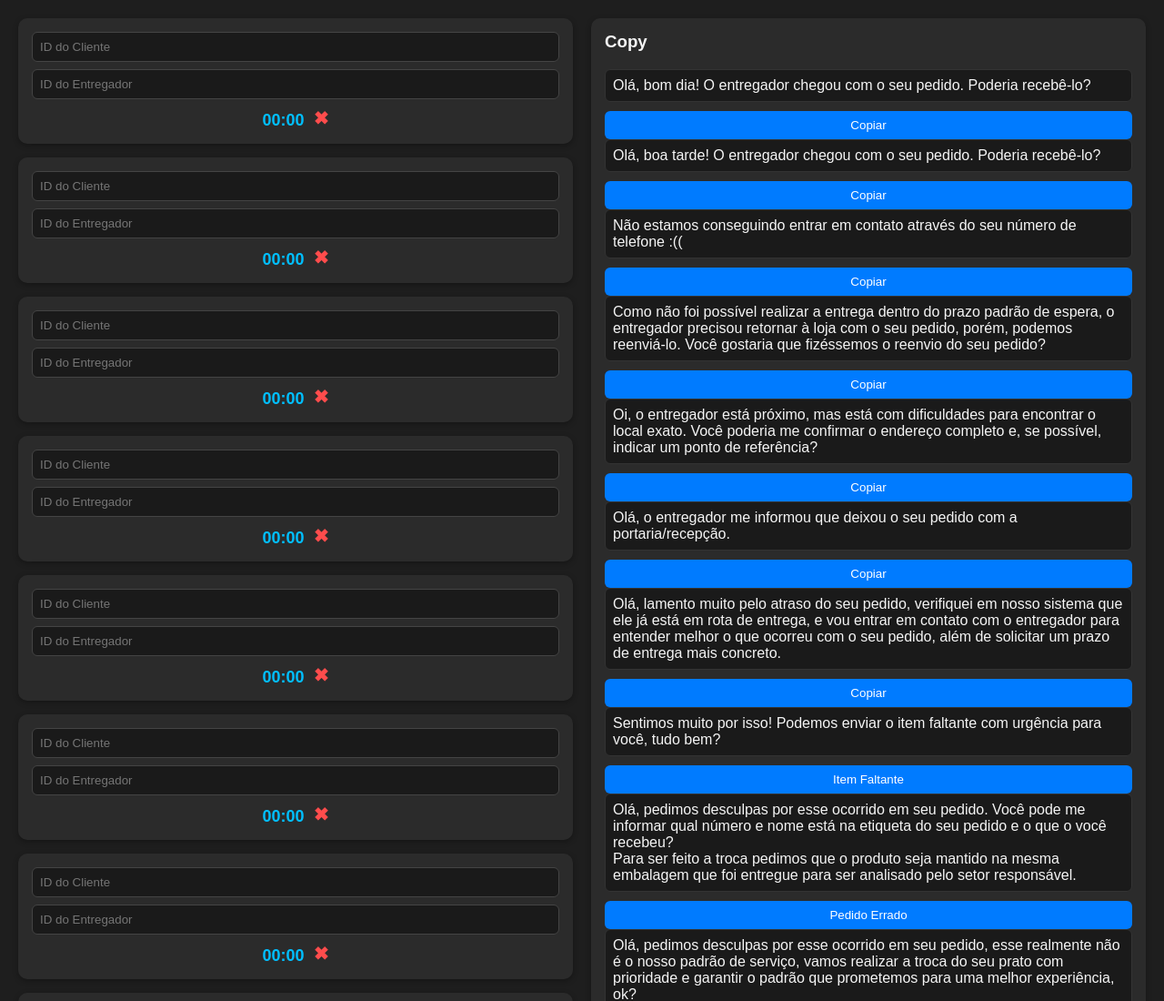
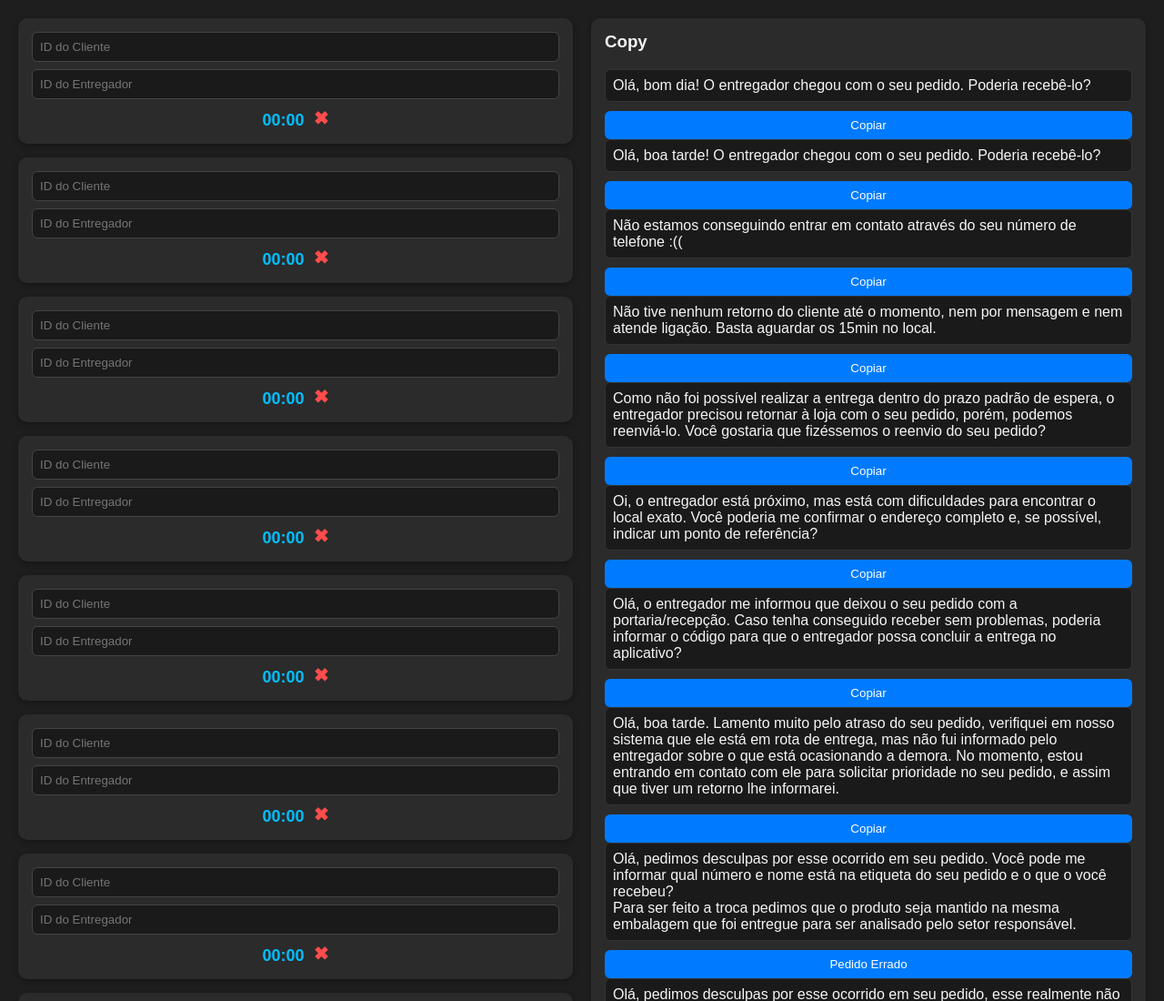
Before and after one commit to mnogp4/AtendimentoTimer, a plain HTML site: page index.html in a window 1280 px wide. Shown: the top 1100 px of the page at 91% size. Drawn offline with Linux system fonts and the light colour scheme.

Commit message:
Update index.html

```diff
--- a/index.html
+++ b/index.html
@@ -121,6 +121,9 @@
         <div class="text-box">Não estamos conseguindo entrar em contato através do seu número de telefone :((</div>
         <button class="copy-btn" onclick="copyText('Não estamos conseguindo entrar em contato através do seu número de telefone :((')">Copiar</button>
 
+        <div class="text-box">Não tive nenhum retorno do cliente até o momento, nem por mensagem e nem atende ligação. Basta aguardar os 15min no local.</div>
+        <button class="copy-btn" onclick="copyText('Não tive nenhum retorno do cliente até o momento, nem por mensagem e nem atende ligação. Basta aguardar os 15min no local.')">Copiar</button>
+
         <div class="text-box">Como não foi possível realizar a entrega dentro do prazo padrão de espera, o entregador precisou retornar à loja com o seu pedido, porém, podemos reenviá-lo. Você gostaria que fizéssemos o reenvio do seu pedido?</div>
         <button class="copy-btn" onclick="copyText('Como não foi possível realizar a entrega dentro do prazo padrão de espera, o entregador precisou retornar à loja com o seu pedido, porém, podemos reenviá-lo. Você gostaria que fizéssemos o reenvio do seu pedido?')">Copiar</button>
 
@@ -128,14 +131,12 @@
         <div class="text-box">Oi, o entregador está próximo, mas está com dificuldades para encontrar o local exato. Você poderia me confirmar o endereço completo e, se possível, indicar um ponto de referência?</div>
         <button class="copy-btn" onclick="copyText('Oi, o entregador está próximo, mas está com dificuldades para encontrar o local exato. Você poderia me confirmar o endereço completo e, se possível, indicar um ponto de referência?')">Copiar</button>
 
-        <div class="text-box">Olá, o entregador me informou que deixou o seu pedido com a portaria/recepção.</div>
-        <button class="copy-btn" onclick="copyText('Olá, o entregador me informou que deixou o seu pedido com a portaria/recepção.')">Copiar</button>
+        <div class="text-box">Olá, o entregador me informou que deixou o seu pedido com a portaria/recepção. Caso tenha conseguido receber sem problemas, poderia informar o código para que o entregador possa concluir a entrega no aplicativo?</div>
+        <button class="copy-btn" onclick="copyText('Olá, o entregador me informou que deixou o seu pedido com a portaria/recepção. Caso tenha conseguido receber sem problemas, poderia informar o código para que o entregador possa concluir a entrega no aplicativo?')">Copiar</button>
 
-        <div class="text-box">Olá, lamento muito pelo atraso do seu pedido, verifiquei em nosso sistema que ele já está em rota de entrega, e vou entrar em contato com o entregador para entender melhor o que ocorreu com o seu pedido, além de solicitar um prazo de entrega mais concreto.</div>
-        <button class="copy-btn" onclick="copyText('Olá, lamento muito pelo atraso do seu pedido, verifiquei em nosso sistema que ele já está em rota de entrega, e vou entrar em contato com o entregador para entender melhor o que ocorreu com o seu pedido, além de solicitar um prazo de entrega mais concreto.')">Copiar</button>
+        <div class="text-box">Olá, boa tarde. Lamento muito pelo atraso do seu pedido, verifiquei em nosso sistema que ele está em rota de entrega, mas não fui informado pelo entregador sobre o que está ocasionando a demora. No momento, estou entrando em contato com ele para solicitar prioridade no seu pedido, e assim que tiver um retorno lhe informarei.</div>
+        <button class="copy-btn" onclick="copyText('Olá, boa tarde. Lamento muito pelo atraso do seu pedido, verifiquei em nosso sistema que ele está em rota de entrega, mas não fui informado pelo entregador sobre o que está ocasionando a demora. No momento, estou entrando em contato com ele para solicitar prioridade no seu pedido, e assim que tiver um retorno lhe informarei.')">Copiar</button>
 
-        <div class="text-box">Sentimos muito por isso! Podemos enviar o item faltante com urgência para você, tudo bem?</div>
-        <button class="copy-btn" onclick="copyText('Sentimos muito por isso! Podemos enviar o item faltante com urgência para você, tudo bem?')">Item Faltante</button>
 
         <div class="text-box">Olá, pedimos desculpas por esse ocorrido em seu pedido. Você pode me informar qual número e nome está na etiqueta do seu pedido e o que o você recebeu?
         Para ser feito a troca pedimos que o produto seja mantido na mesma embalagem que foi entregue para ser analisado pelo setor responsável.</div>
```
